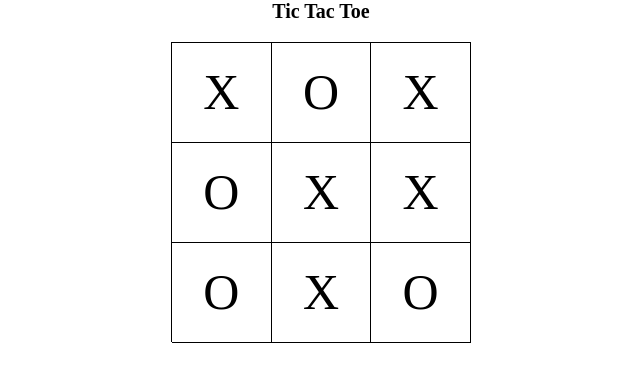
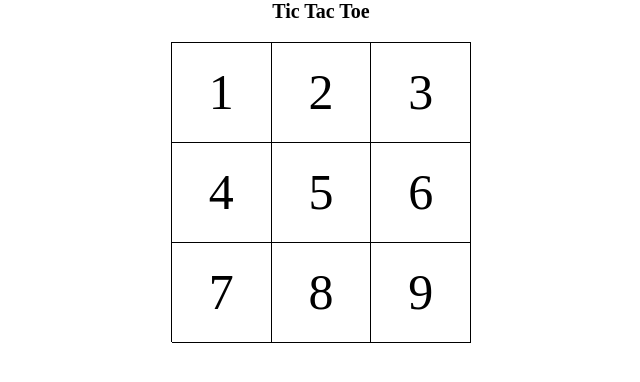
Before and after one commit to Tailsxz/Tic-Tac-Toe-Game, a plain HTML site: page index.html in a window 1280 px wide. Shown: the whole page, without its empty margins (319-959 px from the left). Drawn offline with Linux system fonts and the light colour scheme.

Commit message:
added classes to identify which columns/diagonals/rows we need to check for our win condition, pseudocoded and selected our tiles

```diff
--- a/index.html
+++ b/index.html
@@ -15,19 +15,19 @@
   <main>
     <section id="board">
       <section class="row" id="row1">
-        <div class="tile" id="tile1"><span class="tile_content">X</span></div>
-        <div class="tile" id="tile2"><span class="tile_content">O</span></div>
-        <div class="tile" id="tile3"><span class="tile_content">X</span></div>
+        <div class="tile column1 diagonal1" id="tile1"><span class="tile_content">1</span></div>
+        <div class="tile column2" id="tile2"><span class="tile_content">2</span></div>
+        <div class="tile column3 diagonal3" id="tile3"><span class="tile_content">3</span></div>
       </section>
       <section class="row" id="row2">
-        <div class="tile" id="tile4"><span class="tile_content">O</span></div>
-        <div class="tile" id="tile5"><span class="tile_content">X</span></div>
-        <div class="tile" id="tile6"><span class="tile_content">X</span></div>
+        <div class="tile column1" id="tile4"><span class="tile_content">4</span></div>
+        <div class="tile column2 diagonal1 diagonal3" id="tile5"><span class="tile_content">5</span></div>
+        <div class="tile column3" id="tile6"><span class="tile_content">6</span></div>
       </section>
       <section class="row" id="row3">
-        <div class="tile" id="tile7"><span class="tile_content">O</span></div>
-        <div class="tile" id="tile8"><span class="tile_content">X</span></div>
-        <div class="tile" id="tile9"><span class="tile_content">O</span></div>
+        <div class="tile column1 diagonal3" id="tile7"><span class="tile_content">7</span></div>
+        <div class="tile column2" id="tile8"><span class="tile_content">8</span></div>
+        <div class="tile column3 diagonal1" id="tile9"><span class="tile_content">9</span></div>
       </section>
     </section>
   </main>
--- a/js/main.js
+++ b/js/main.js
@@ -0,0 +1,26 @@
+//Lets start off by pseudocoding what we need to implement.
+//We need a click event listener for each of our tiles, to be able to add an x or an o, depending on which turn it is.
+//To implement the logic for deciding whether an x or o should be placed, we can use modulus and a variable to hold our turn
+//incrementing that variable with each click.
+//We can use a for loop to do so.
+//Within each click we also need to check if a user has won after the tile has been set, looking at our board we need to check each row, column, and two diagonals.
+//Row 1 being tiles 1, 2, 3
+//row 2 4, 5, 6
+//row 3 7, 8, 9
+//column1 being 1, 4 , 7
+//column2 2, 5, 8
+//column3 3, 6, 9;
+//diagonal1 being 1, 5, 9
+//with the last diagonal being 7, 5, 3;
+//we can add classes to our tiles to be able to grab these rows with a querySelector
+//lets first grab all of our tiles, rows, columns, and diagonals
+
+const tiles = document.querySelectorAll('.tile');
+const rowOne = document.querySelectorAll('#row1 .tile');
+const rowTwo = document.querySelectorAll('#row2 .tile');
+const rowThree = document.querySelectorAll('#row3 .tile');
+const columnOne = document.querySelectorAll('.column1');
+const columnTwo = document.querySelectorAll('.column2');
+const columnThree = document.querySelectorAll('.column3');
+const diagonalOne = document.querySelectorAll('.diagonal1');
+const diagonalTwo = document.querySelectorAll('.diagonal2');
```
